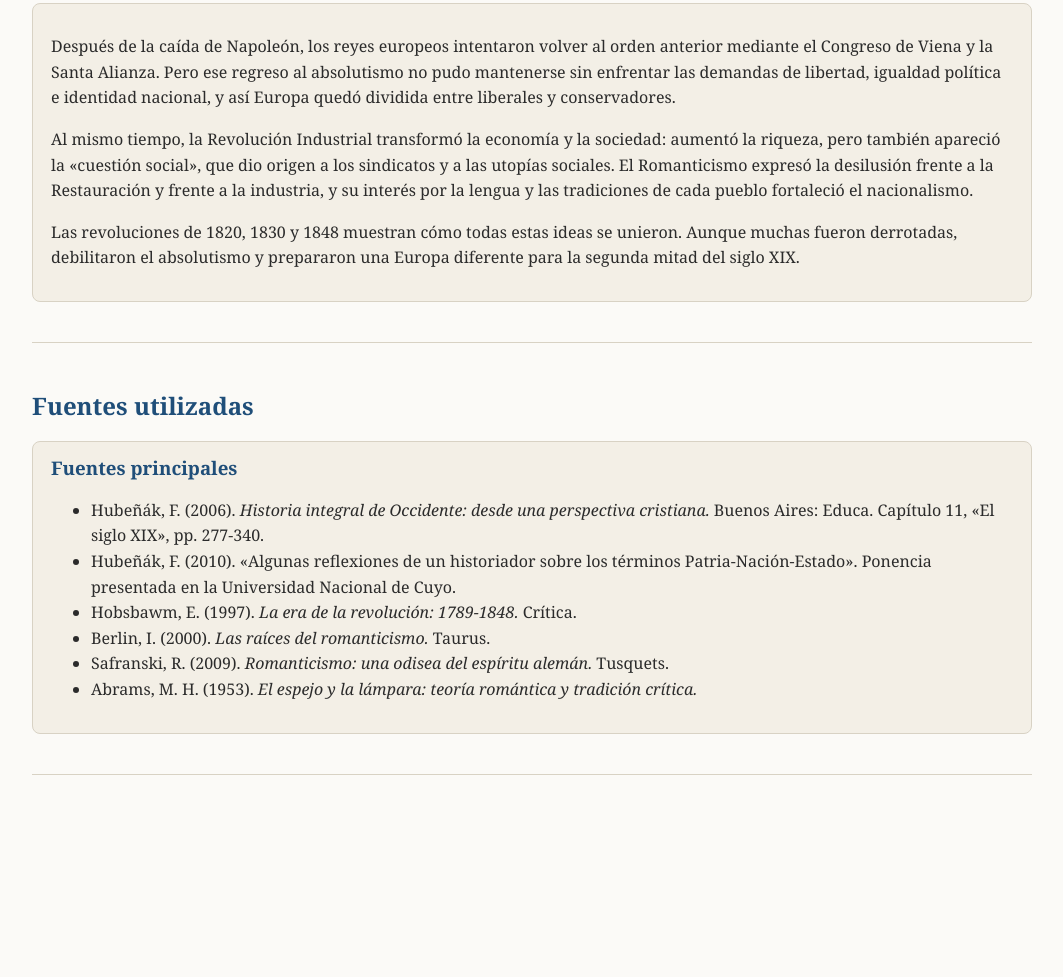
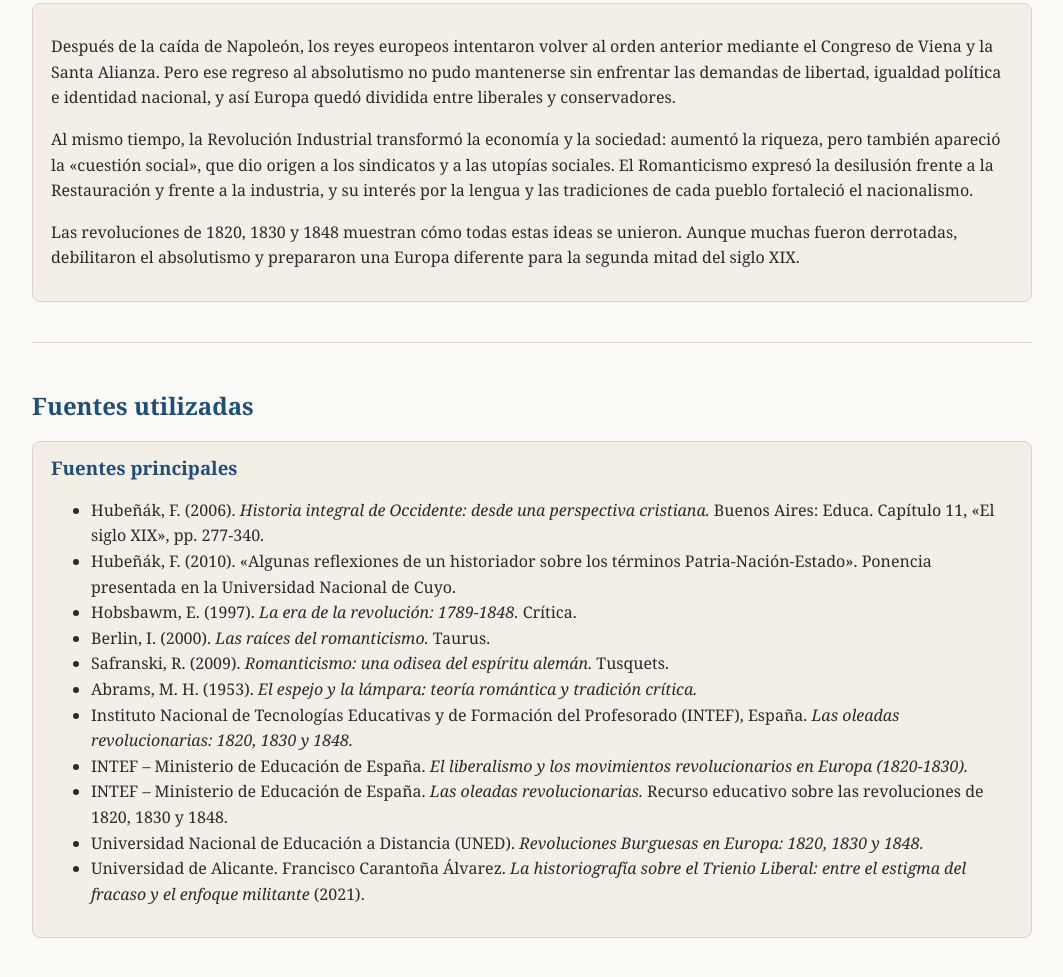
Before and after one commit to hyperionopsonelayer-sudo/Historia, a plain HTML site: page index.html in a window 1280 px wide. Shown: the part 8248-9225 px from the top of the page, without its empty margins (108-1171 px from the left). Before the commit the page ends 9023 px from the top, so only its background shows below. Drawn offline with Linux system fonts and the light colour scheme.

Commit message:
Update index.html

```diff
--- a/index.html
+++ b/index.html
@@ -261,6 +261,11 @@
           <li>Berlin, I. (2000). <em>Las raíces del romanticismo.</em> Taurus.</li>
           <li>Safranski, R. (2009). <em>Romanticismo: una odisea del espíritu alemán.</em> Tusquets.</li>
           <li>Abrams, M. H. (1953). <em>El espejo y la lámpara: teoría romántica y tradición crítica.</em></li>
+          <li>Instituto Nacional de Tecnologías Educativas y de Formación del Profesorado (INTEF), España. <em>Las oleadas revolucionarias: 1820, 1830 y 1848.</em></li>
+          <li>INTEF – Ministerio de Educación de España. <em>El liberalismo y los movimientos revolucionarios en Europa (1820-1830).</em></li>
+          <li>INTEF – Ministerio de Educación de España. <em>Las oleadas revolucionarias.</em> Recurso educativo sobre las revoluciones de 1820, 1830 y 1848.</li>
+          <li>Universidad Nacional de Educación a Distancia (UNED). <em>Revoluciones Burguesas en Europa: 1820, 1830 y 1848.</em></li>
+          <li>Universidad de Alicante. Francisco Carantoña Álvarez. <em>La historiografía sobre el Trienio Liberal: entre el estigma del fracaso y el enfoque militante</em> (2021).</li>
         </ul>
 
       </div>
```
